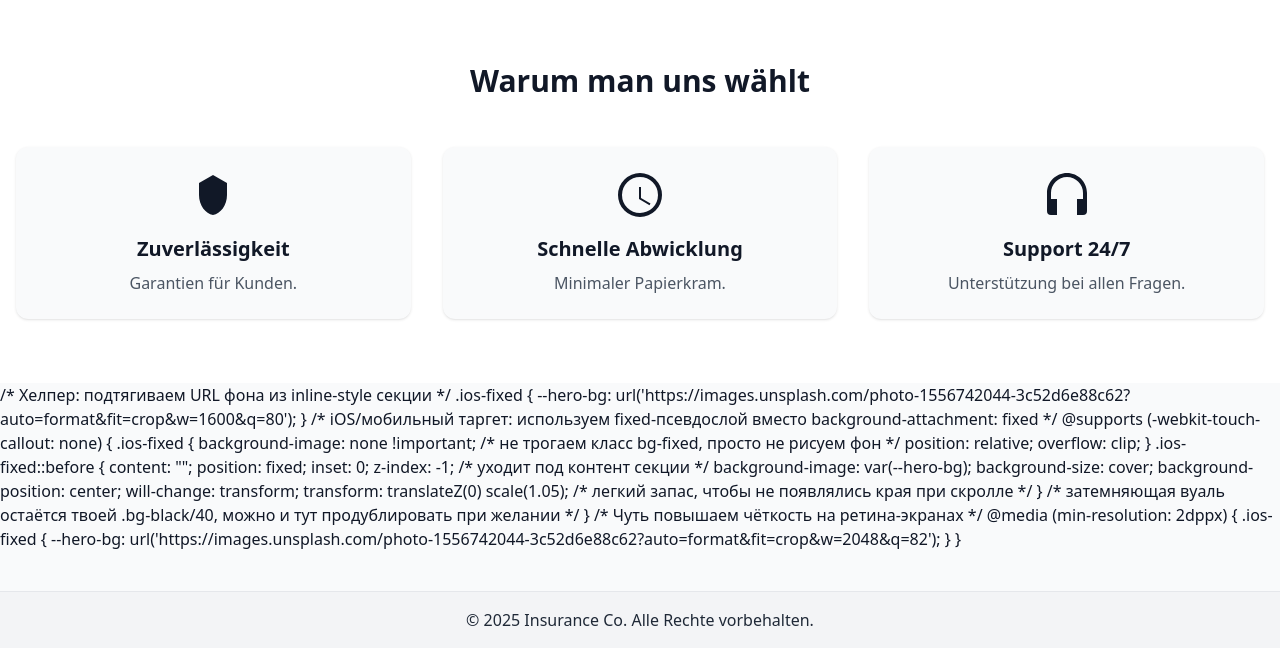
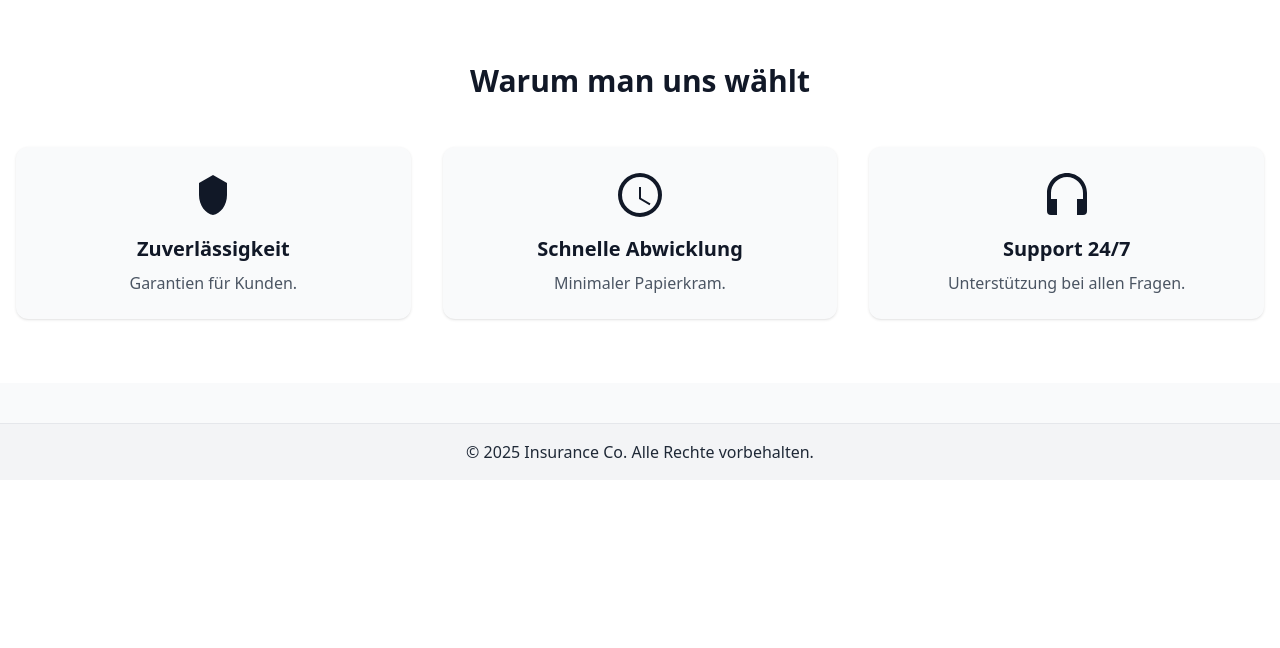
Before and after one commit to Vladimir-Strelec/inschurance-api, a Django app: page / in a window 1280 px wide. Shown: the part 3055-3703 px from the top of the page. After the commit the page ends 3513 px from the top, so only its background shows below. Run offline with Django 5.2, Linux system fonts and the light colour scheme; data that the repository does not hold is empty; parts of the project's set-up code (start-up, migrations or seed data) failed here and were passed over; some libraries are stand-ins or nearby versions.

Commit message:
Deply 1.6

```diff
--- a/templates/main.html
+++ b/templates/main.html
@@ -205,36 +205,4 @@
   </symbol>
 </svg>
 
-/* Хелпер: подтягиваем URL фона из inline-style секции */
-.ios-fixed {
-  --hero-bg: url('https://images.unsplash.com/photo-1556742044-3c52d6e88c62?auto=format&fit=crop&w=1600&q=80');
-}
-
-/* iOS/мобильный таргет: используем fixed-псевдослой вместо background-attachment: fixed */
-@supports (-webkit-touch-callout: none) {
-  .ios-fixed {
-    background-image: none !important;      /* не трогаем класс bg-fixed, просто не рисуем фон */
-    position: relative;
-    overflow: clip;
-  }
-  .ios-fixed::before {
-    content: "";
-    position: fixed;
-    inset: 0;
-    z-index: -1;                             /* уходит под контент секции */
-    background-image: var(--hero-bg);
-    background-size: cover;
-    background-position: center;
-    will-change: transform;
-    transform: translateZ(0) scale(1.05);    /* легкий запас, чтобы не появлялись края при скролле */
-  }
-  /* затемняющая вуаль остаётся твоей .bg-black/40, можно и тут продублировать при желании */
-}
-
-/* Чуть повышаем чёткость на ретина-экранах */
-@media (min-resolution: 2dppx) {
-  .ios-fixed {
-    --hero-bg: url('https://images.unsplash.com/photo-1556742044-3c52d6e88c62?auto=format&fit=crop&w=2048&q=82');
-  }
-}
 {% endblock %}
```
